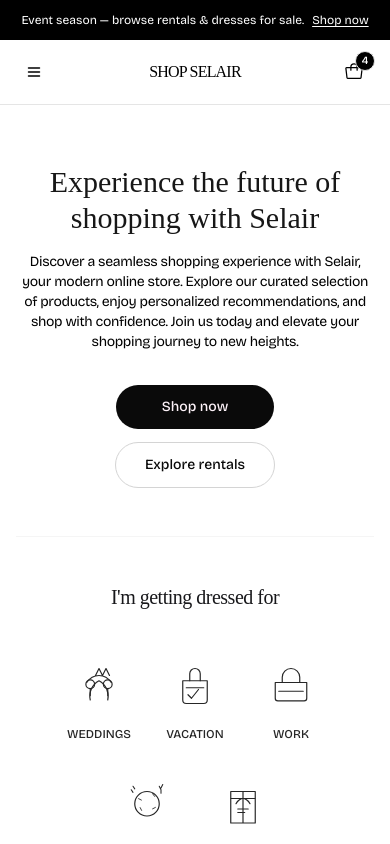
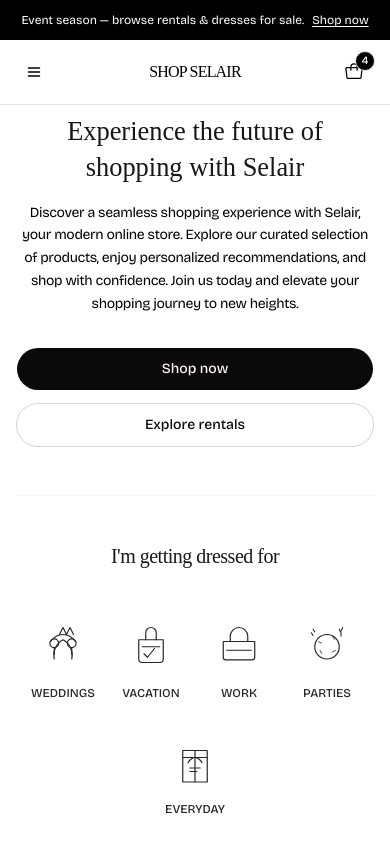
Before and after one commit to vincentobnza/shop-selair-frontend, a React (Vite) app: page / in a window 390 px wide. Shown: the top 844 px of the page. Built offline with nearby package versions, Linux system fonts and the light colour scheme.

Commit message:
refactor: simplify layout in AppShell and ProductPage, update Navbar header style, and enhance styling in HeroSection and DressingForPicker for improved responsiveness

```diff
--- a/src/components/layout/AppShell.tsx
+++ b/src/components/layout/AppShell.tsx
@@ -9,7 +9,7 @@
     <div className="min-h-svh overflow-x-clip bg-background text-foreground">
       <PromoBanner />
       <Navbar />
-      <main className="pt-[calc(2.5rem+3.75rem)] sm:pt-[calc(2.5rem+7rem)]">
+      <main>
         <Outlet />
       </main>
       <Footer />
--- a/src/components/layout/Navbar.tsx
+++ b/src/components/layout/Navbar.tsx
@@ -49,7 +49,7 @@
 
   return (
     <>
-      <header className="fixed top-10 z-50 w-full border-b border-neutral-200 bg-white">
+      <header className="sticky top-10 z-50 w-full border-b border-neutral-200 bg-white">
         <div className="mx-auto max-w-[1400px] px-4 sm:px-6 lg:px-10">
           <div className="relative flex items-center justify-between gap-3 py-3 sm:gap-4 sm:py-3.5">
             <div className="flex min-w-0 flex-1 items-center gap-2 text-sm text-black sm:gap-3">
--- a/src/components/layout/nav-config.ts
+++ b/src/components/layout/nav-config.ts
@@ -20,6 +20,4 @@
   { label: "Designers", to: "/shop" },
   { label: "Maternity", to: "/shop" },
   { label: "Buy", to: "/shop" },
-  { label: "Clearance", to: "/shop", variant: "accent" },
-  { label: "Gift Cards", to: "/shop" },
 ]
--- a/src/components/sections/DressingForPicker.tsx
+++ b/src/components/sections/DressingForPicker.tsx
@@ -151,12 +151,12 @@
         I&apos;m getting dressed for
       </h2>
 
-      <ul className="mt-8 flex flex-wrap items-start justify-center gap-x-6 gap-y-8 sm:gap-x-10 md:gap-x-12">
+      <ul className="mt-8 flex flex-wrap items-start justify-center gap-x-4 gap-y-8 touch-manipulation sm:gap-x-10 md:gap-x-12">
         {occasions.map(({ key, label, href, Icon }) => (
           <li key={key}>
             <Link
               to={href}
-              className="group flex w-18 flex-col items-center gap-3 text-center sm:w-22"
+              className="group flex w-18 flex-col items-center gap-3 text-center touch-manipulation sm:w-22"
             >
               <span className="flex text-neutral-800 transition-transform group-hover:scale-[1.03]">
                 <Icon />
--- a/src/components/sections/HeroSection.tsx
+++ b/src/components/sections/HeroSection.tsx
@@ -31,28 +31,36 @@
   dressingFor = false,
 }: HeroSectionProps = {}) {
   return (
-    <section className="bg-white px-4 py-16 sm:py-20">
+    <section className="bg-white px-4 py-12 sm:py-16 md:py-20 lg:py-24 xl:py-28">
       <div className={dressingFor ? "mx-auto max-w-4xl text-center" : "mx-auto max-w-3xl text-center"}>
         {eyebrow ? (
           <p className="mb-3 text-xs font-medium tracking-[0.2em] text-neutral-500 uppercase sm:text-sm">
             {eyebrow}
           </p>
         ) : null}
-        <h1 className="font-heading text-3xl text-neutral-900 sm:text-5xl">{title}</h1>
-        <p className="mx-auto mt-4 max-w-xl text-sm tracking-tight text-black sm:text-base">{description}</p>
+        <h1 className="font-heading text-[1.65rem] leading-snug text-neutral-900 sm:text-4xl md:text-5xl max-w-3xl mx-auto">
+          {title}
+        </h1>
+        <p className="mx-auto mt-4 max-w-xl text-sm leading-relaxed tracking-tight text-black sm:text-base">
+          {description}
+        </p>
 
         <div
           className={cn(
-            "mt-8 flex flex-col items-center justify-center gap-3 sm:flex-row sm:gap-4",
+            "mx-auto mt-8 flex w-full max-w-md flex-col gap-3 sm:max-w-none sm:flex-row sm:justify-center sm:gap-4",
           )}
         >
-          <Button variant="pill" asChild className="h-auto min-w-[10rem] px-6 py-3 text-sm font-medium">
+          <Button
+            variant="pill"
+            asChild
+            className="h-11 w-full px-6 text-sm font-medium touch-manipulation sm:h-auto sm:min-w-[10rem] sm:w-auto sm:py-3"
+          >
             <Link to={ctaTo}>{ctaLabel}</Link>
           </Button>
           <Button
             variant="outline"
             asChild
-            className="h-auto min-w-[10rem] rounded-full border-neutral-300 px-6 py-3 text-sm font-medium"
+            className="h-11 w-full rounded-full border-neutral-300 px-6 text-sm font-medium touch-manipulation sm:h-auto sm:min-w-[10rem] sm:w-auto sm:py-3"
           >
             <Link to={secondaryCtaTo}>{secondaryCtaLabel}</Link>
           </Button>
--- a/src/pages/ProductPage.tsx
+++ b/src/pages/ProductPage.tsx
@@ -79,7 +79,7 @@
   ).slice(0, 3)
 
   return (
-    <main className="bg-white pt-10 sm:pt-12 md:pt-14 lg:pt-16">
+    <main className="bg-white">
       <section className="mx-auto max-w-7xl px-4 py-10 sm:px-6 lg:px-8 lg:py-16">
         <div className="mb-6 flex items-center justify-between gap-4 sm:mb-8">
           <Link
```
